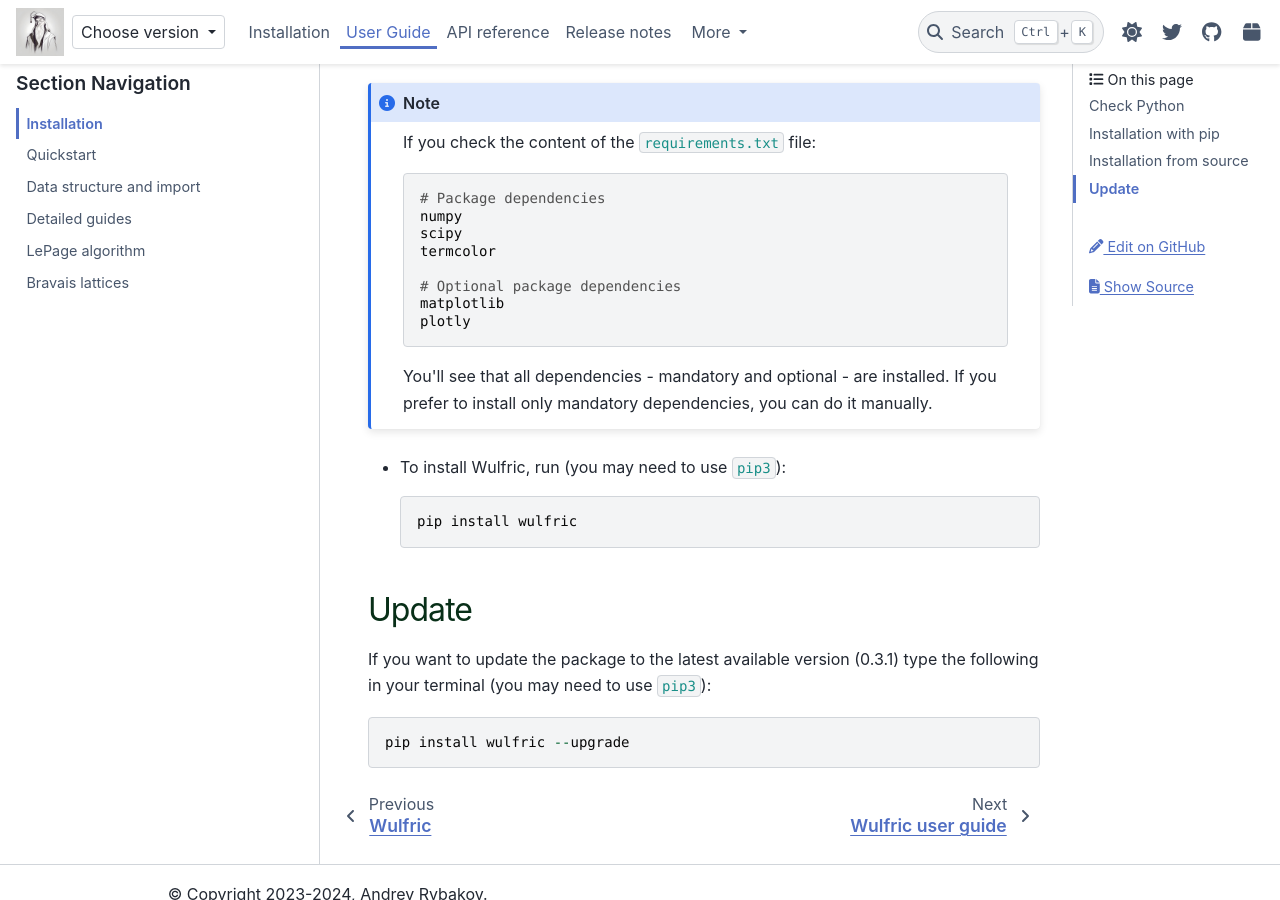
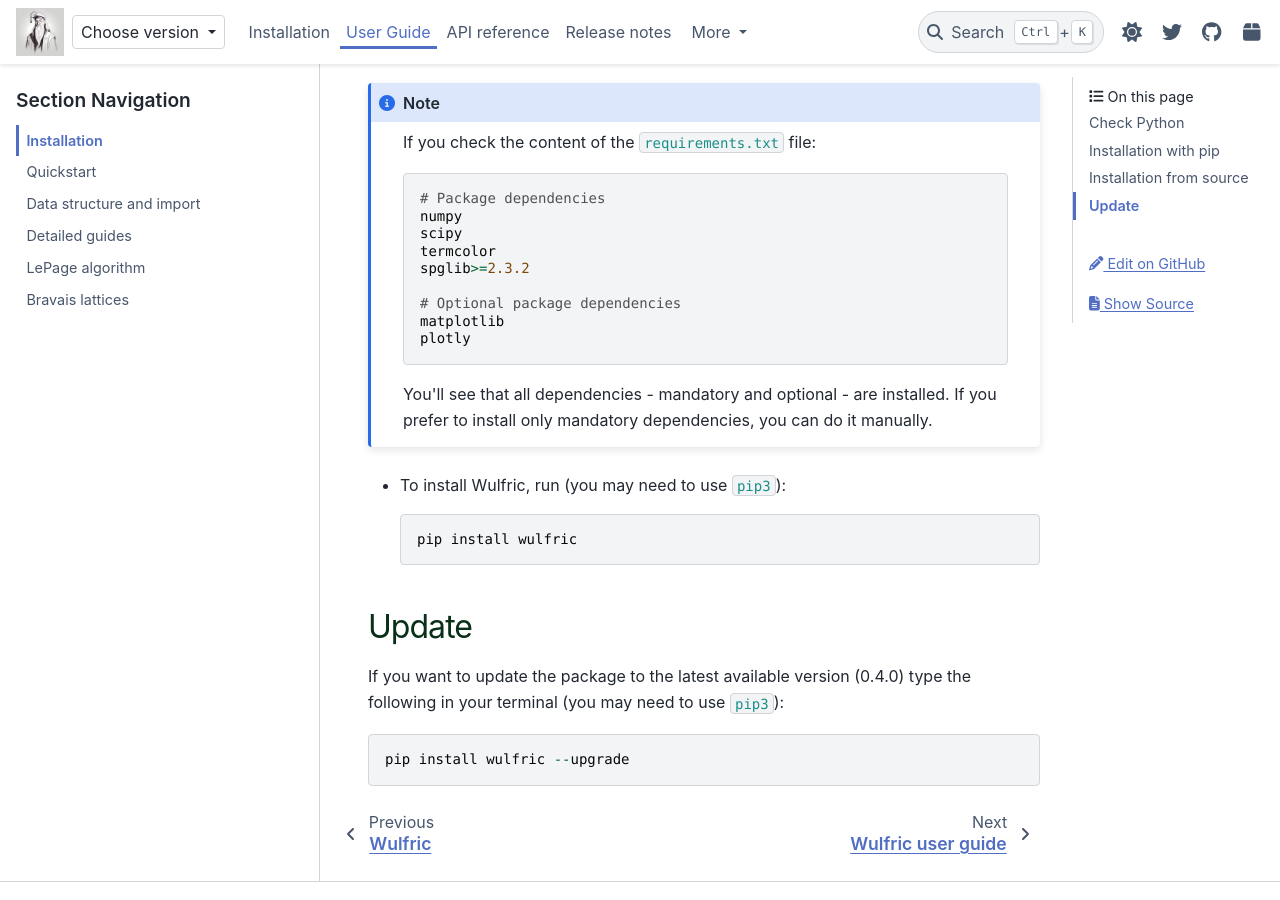
Before and after one commit to adrybakov/wulfric, a Sphinx documentation site: the page built from docs/source/user-guide/start/installation.rst, in a window 1280 px wide and 900 px high, scrolled down 2149 px. Built offline with Sphinx 7.4.7 and the PyData theme 0.15.4, drawn with Linux system fonts in a browser that asks for light colours; a script that is not in the unit is left out.

Commit message:
Draw a release note and update configs

```diff
--- a/README.rst
+++ b/README.rst
@@ -36,6 +36,7 @@
 * NumPy
 * SciPy
 * termcolor
+* spglib (>=2.3.2)
 * matplotlib (optional)
 * plotly (optional)
 
--- a/docs/source/conf.py
+++ b/docs/source/conf.py
@@ -258,6 +258,7 @@
         "https://www.sphinx-doc.org/en/master/usage/extensions/autosummary.html",
     ),
     "siesta": ("SIESTA", "https://siesta-project.org/siesta/"),
+    "spglib": ("spglib", "https://spglib.readthedocs.io/en/stable/index.html"),
 }
 
 
--- a/docs/source/release-notes/index.rst
+++ b/docs/source/release-notes/index.rst
@@ -5,6 +5,7 @@
 .. toctree::
   :maxdepth: 1
 
+  0.4
   0.3
   0.2
   0.1
--- a/pyproject.toml
+++ b/pyproject.toml
@@ -8,7 +8,7 @@
 license = { text = "GPL-3.0 license" }
 dynamic = ["version"]
 description = "Crystal, Lattice, Atoms, K-path."
-dependencies = ["numpy", "scipy", "termcolor"]
+dependencies = ["numpy", "scipy", "termcolor", "spglib>=2.3.2"]
 authors = [{ name = "Andrey Rybakov", email = "rybakov.ad@icloud.com" }]
 requires-python = ">=3.8"
 readme = "README.rst"
--- a/requirements.txt
+++ b/requirements.txt
@@ -2,6 +2,7 @@
 numpy
 scipy
 termcolor
+spglib>=2.3.2
 
 # Optional package dependencies
 matplotlib
--- a/src/wulfric/__init__.py
+++ b/src/wulfric/__init__.py
@@ -16,10 +16,10 @@
 # You should have received a copy of the GNU General Public License
 # along with this program.  If not, see <https://www.gnu.org/licenses/>.
 
-__version__ = "0.3.1"
+__version__ = "0.4.0"
 __doclink__ = "wulfric.org"
-__git_hash__ = "3b45fdd8cd1a815934281c0e3d6758852dfeb4d5"
-__release_date__ = "30 April 2024"
+__git_hash__ = "undefined"
+__release_date__ = "undefined"
 
 
 from . import bravais_lattice
```
Also changed, not shown: docs/source/release-notes/0.4.rst (added, +19 -0 lines).
